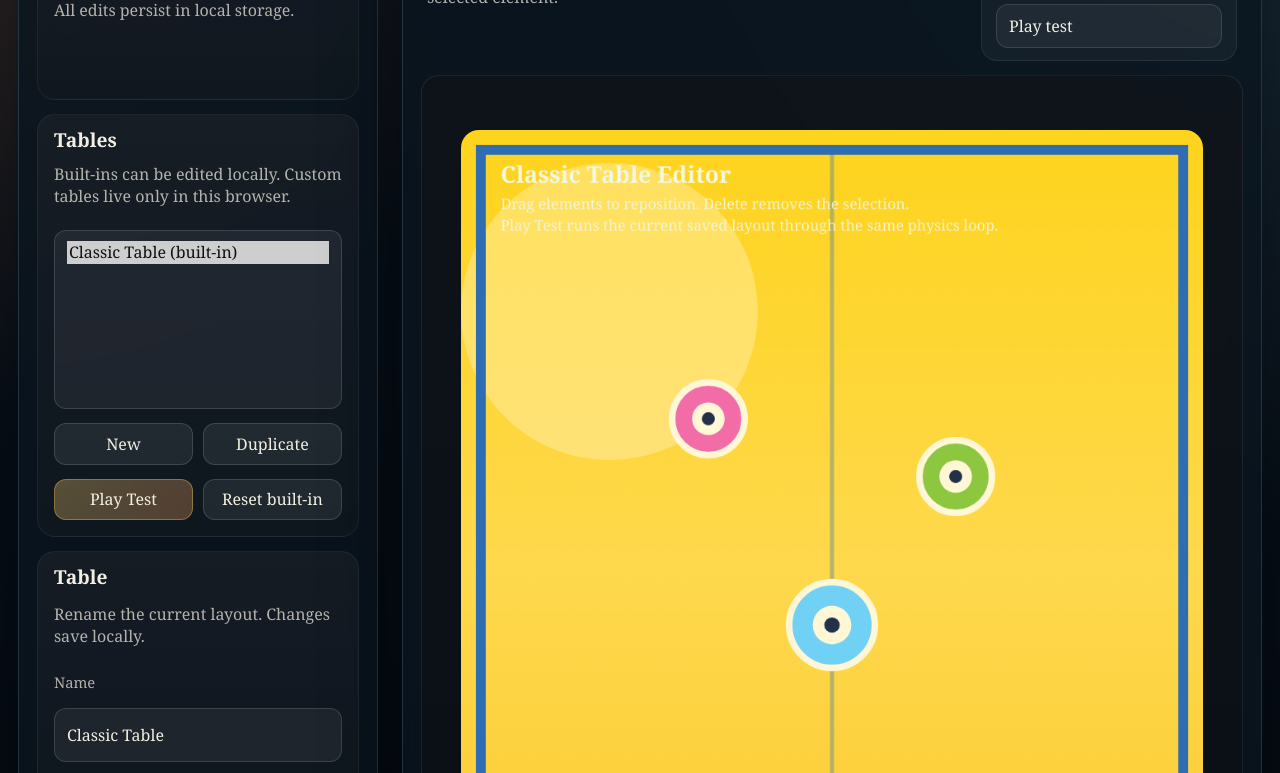
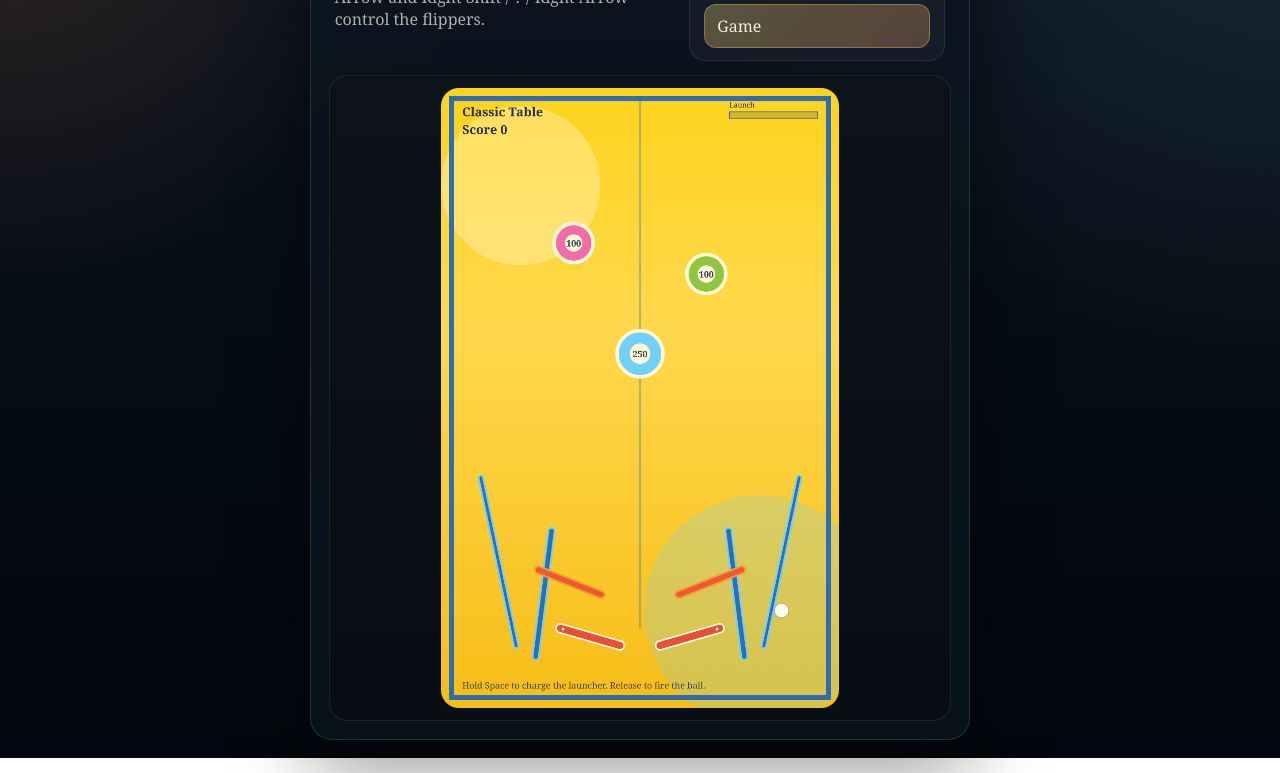
Before and after one commit to irrelative/tiltminimal, a website built with Vite: page index.html in a window 1280 px wide. Shown: the part 138-911 px from the top of the page. Built offline with nearby package versions, Linux system fonts and the light colour scheme.

Commit message:
Separate editor route from game

```diff
--- a/src/main.ts
+++ b/src/main.ts
@@ -29,6 +29,7 @@ import type { BoardDefinition, Point } from './types/board-definition';
 import './styles.css';
 
 type AppMode = 'edit' | 'play';
+type AppRoute = 'editor' | 'play';
 type DebugDestination = 'board-editor' | 'play-test';
 
 const DEBUG_HASHES: Record<DebugDestination, string> = {
@@ -79,11 +80,12 @@ const debugLinkPlay = queryRequired<HTMLAnchorElement>('#debug-link-play');
 
 const renderer = new CanvasRenderer(canvas);
 const loadedState = loadTablesState();
+const appRoute = getAppRoute(window.location.pathname);
 
 const state: AppState = {
   tables: loadedState.tables,
   activeTableId: loadedState.activeTableId,
-  mode: 'edit',
+  mode: appRoute === 'editor' ? 'edit' : 'play',
   tool: 'select',
   selection: { kind: 'none' },
   dragging: false,
@@ -93,12 +95,27 @@ const state: AppState = {
   input: null,
 };
 
+document.body.dataset.route = appRoute;
+
+if (BUILT_IN_TABLES.length === 0) {
+  throw new Error('Expected at least one built-in table.');
+}
+
+if (appRoute === 'editor') {
+  bootEditorRoute();
+} else {
+  bootPlayRoute();
+}
+
+function bootEditorRoute(): void {
+  debugLinkEditor.href = DEBUG_HASHES['board-editor'];
+  debugLinkEditor.textContent = 'Board editor';
+  debugLinkPlay.href = DEBUG_HASHES['play-test'];
+  debugLinkPlay.textContent = 'Play test';
+
   window.addEventListener('hashchange', () => {
     applyHashNavigation();
   });
-
-renderApp();
-applyHashNavigation();
 
   tableSelect.addEventListener('change', () => {
     setAppMode('edit', false);
@@ -242,7 +259,10 @@ canvas.addEventListener('pointerdown', (event) => {
       return;
     }
 
-  if (state.tool === 'add-left-flipper' || state.tool === 'add-right-flipper') {
+    if (
+      state.tool === 'add-left-flipper' ||
+      state.tool === 'add-right-flipper'
+    ) {
       const result = addFlipper(
         getActiveTable().board,
         state.tool === 'add-left-flipper' ? 'left' : 'right',
@@ -354,6 +374,39 @@ window.addEventListener('keydown', (event) => {
     event.preventDefault();
     removeCurrentSelection();
   });
+
+  renderApp();
+  applyHashNavigation();
+}
+
+function bootPlayRoute(): void {
+  const board = cloneBoardDefinition(getActiveTable().board);
+  const input = new KeyboardInput();
+  const loop = new GameLoop(
+    createInitialGameState(board),
+    board,
+    input,
+    renderer,
+  );
+
+  state.mode = 'play';
+  state.input = input;
+  state.loop = loop;
+
+  modeTitle.textContent = board.name;
+  modeCopy.textContent =
+    'Use Space to launch. Left Shift / Z / Left Arrow and Right Shift / ? / Right Arrow control the flippers.';
+  debugLinkEditor.href = '/editor';
+  debugLinkEditor.textContent = 'Open editor';
+  debugLinkPlay.href = '/';
+  debugLinkPlay.textContent = 'Game';
+  debugLinkEditor.classList.remove('is-active');
+  debugLinkEditor.setAttribute('aria-current', 'false');
+  debugLinkPlay.classList.add('is-active');
+  debugLinkPlay.setAttribute('aria-current', 'page');
+
+  loop.start();
+}
 
 function renderApp(): void {
   syncTableList();
@@ -734,6 +787,6 @@ function capitalize(value: string): string {
   return `${value.slice(0, 1).toUpperCase()}${value.slice(1)}`;
 }
 
-if (BUILT_IN_TABLES.length === 0) {
-  throw new Error('Expected at least one built-in table.');
+function getAppRoute(pathname: string): AppRoute {
+  return pathname === '/editor' || pathname === '/editor/' ? 'editor' : 'play';
 }
--- a/src/styles.css
+++ b/src/styles.css
@@ -95,6 +95,10 @@ select {
   gap: clamp(14px, 2vw, 24px);
 }
 
+body[data-route='play'] .workspace {
+  grid-template-columns: 1fr;
+}
+
 .control-panel,
 .stage-shell {
   border: 1px solid var(--panel-border);
@@ -109,6 +113,10 @@ select {
   gap: 14px;
   padding: 18px;
   overflow: auto;
+}
+
+body[data-route='play'] .control-panel {
+  display: none;
 }
 
 .panel-header,
@@ -233,6 +241,12 @@ h2 {
   overflow: hidden;
 }
 
+body[data-route='play'] .stage-shell {
+  max-width: 1080px;
+  min-height: calc(100svh - (var(--stage-padding) * 2));
+  margin: 0 auto;
+}
+
 .stage-toolbar {
   display: flex;
   justify-content: space-between;
@@ -325,6 +339,11 @@ h2 {
   touch-action: none;
 }
 
+body[data-route='play'] #game {
+  width: min(100%, calc((100svh - 180px) * 0.642857));
+  height: auto;
+}
+
 #delete-selection {
   border-color: rgba(255, 111, 97, 0.28);
   color: #ffd2cc;
```
Lines whose indentation alone changed are shown as unchanged.
